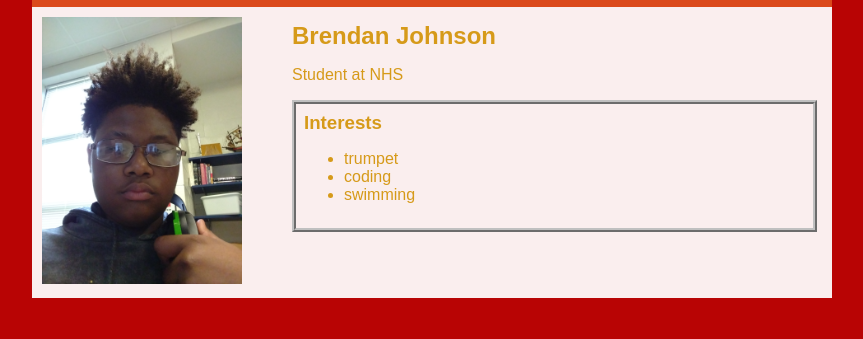
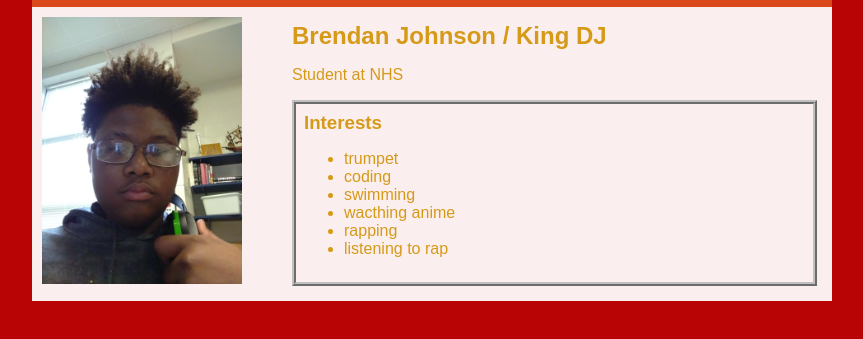
Before and after one commit to brendanjohnson16/brendanjohnson.github.io, a plain HTML site: page index.html in a window 1280 px wide. Shown: the part 81-420 px from the top of the page, without its empty margins (208-1071 px from the left). Drawn offline with Linux system fonts and the light colour scheme.

Commit message:
update index

```diff
--- a/index.html
+++ b/index.html
@@ -83,7 +83,7 @@
 
                      <!-- Content section -->
                      <div class ="content" >
-                         <h2>Brendan Johnson</h2>
+                         <h2>Brendan Johnson / King DJ</h2>
                          <p>Student at NHS</p>
                         <!--Intrests-->
                          <div id = "interests">
@@ -92,6 +92,9 @@
                              <li>trumpet</li>
                              <li>coding</li>
                              <li> swimming</li>
+                             <li>wacthing anime</li>
+                             <li>rapping</li>
+                             <li>listening to rap</li>
                          <ul>
                      </div>
                 </div>
```
Also changed, not shown: portfolio.html (+1 -1 lines).
